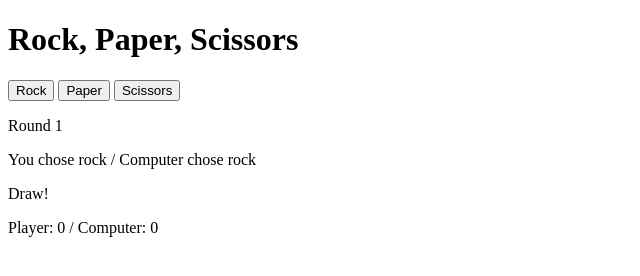
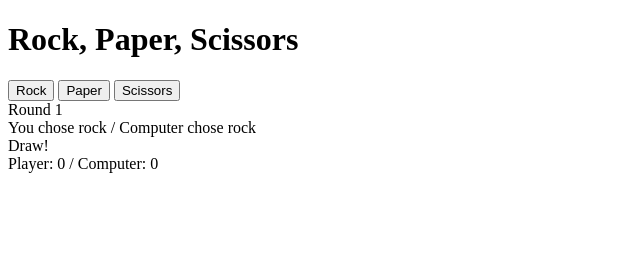
Before and after one commit to Jaum1204/rock-paper-scissor, a plain HTML site: page index.html in a window 1280 px wide. Both pictures are taken after a click on the button "Rock". Shown: the whole page, without its empty margins (0-640 px from the left). Drawn offline with Linux system fonts and the light colour scheme.

Commit message:
added line breaks -- same div! (searched for a solution)

```diff
--- a/index.html
+++ b/index.html
@@ -12,13 +12,7 @@
     <button id="paper">Paper</button>
     <button id="scissors">Scissors</button>
 
-    <div id="results">
-        <p class="round"></p>
-        <p class="choices"></p>
-        <p class="round_win"></p>
-        <p class="total_score"></p>
-        <br>
-        <p class="winner"></p>
-    </div>
+    <div id="content"></div>
+    <div class="winner"></div>
 </body>
 </html>
--- a/script.js
+++ b/script.js
@@ -2,12 +2,10 @@ const btn_r = document.querySelector("#rock")
 const btn_p = document.querySelector("#paper")
 const btn_s = document.querySelector("#scissors")
 
-const cont_round = document.querySelector(".round")
-const cont_choices = document.querySelector(".choices")
-const cont_round_win = document.querySelector(".round_win")
-const cont_total_score = document.querySelector(".total_score")
+const content = document.querySelector("#content")
+const winner = document.querySelector("#winner")
 
-
+content.setAttribute('style', 'white-space: pre;');
 
 function getComputerChoice(){
     let choice = Math.random();
@@ -47,20 +45,20 @@ function PlayGame(HC,round){
     let HumanChoice = HC;
     let CompChoice = getComputerChoice();
 
-    cont_round.textContent = `Round ${round}`;
-    cont_choices.textContent = `You chose ${HumanChoice} / Computer chose ${CompChoice}`
+    content.textContent = `Round ${round}\r\n`;
+    content.textContent += `You chose ${HumanChoice} / Computer chose ${CompChoice}\r\n`
 
     if (PlayRound(HumanChoice,CompChoice) === true){
         PlayerScore++;
-        cont_round_win.textContent = `Player wins this round!`
+        content.textContent += `Player wins this round!\r\n`
     }else if (PlayRound(HumanChoice,CompChoice) === false){
         CompScore++;
-        cont_round_win.textContent = `Computer wins this round!`
+        content.textContent += `Computer wins this round!\r\n`
     }else{
-        cont_round_win.textContent = `Draw!`
+        content.textContent += `Draw!\r\n`
     }
 
-    cont_total_score.textContent = `Player: ${PlayerScore} / Computer: ${CompScore}`
+    content.textContent += `Player: ${PlayerScore} / Computer: ${CompScore}`
 }
 
 
```
